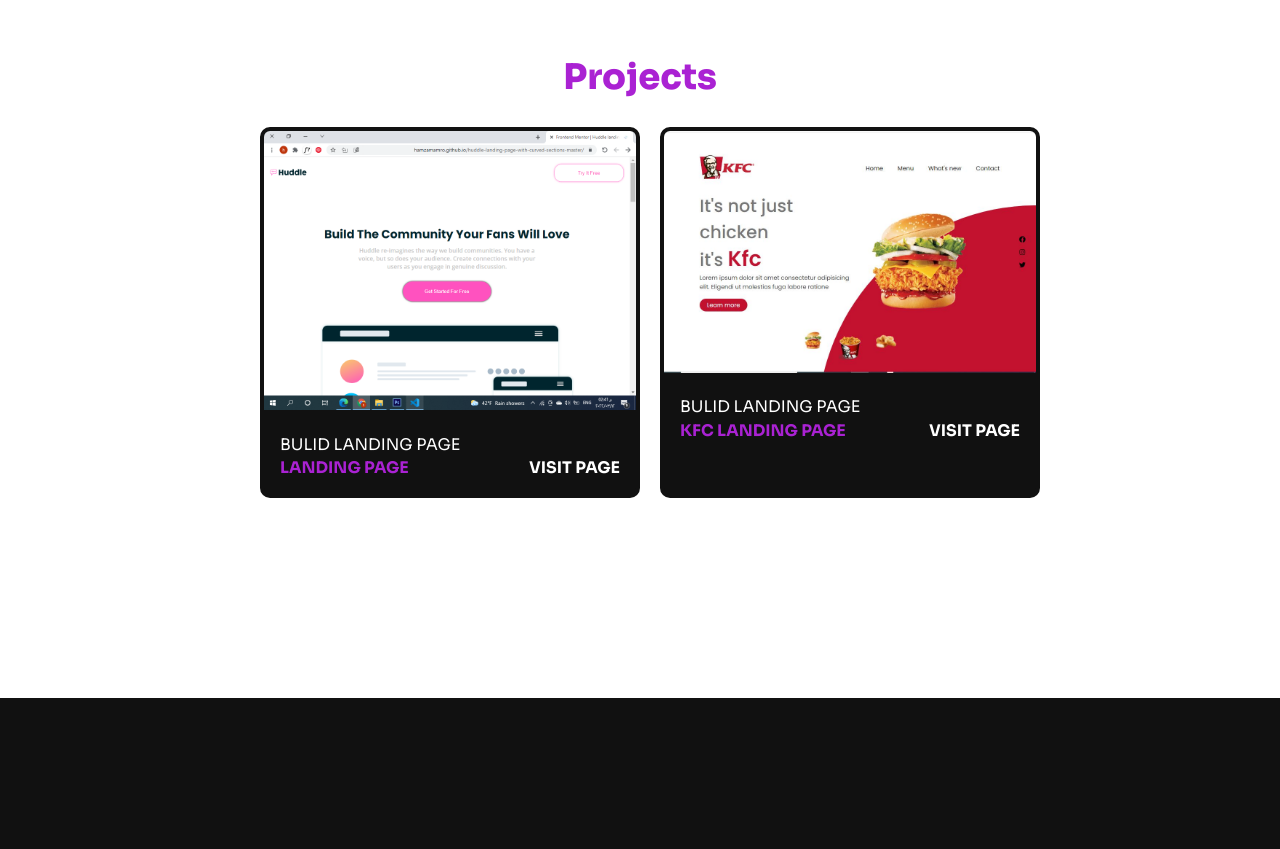
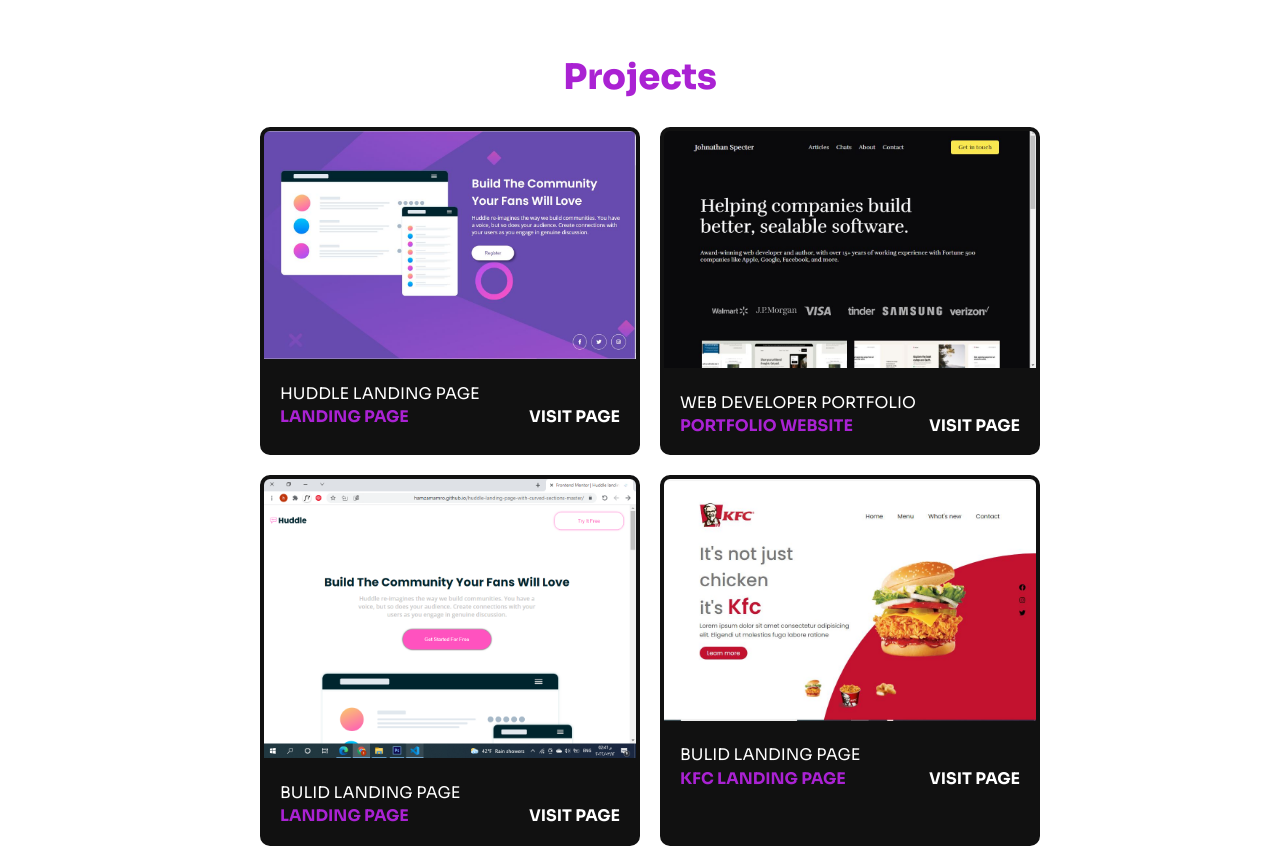
Before and after one commit to hamzamamro/portfolio-website, a plain HTML site: page index.html in a window 1280 px wide. Shown: the part 2500-3349 px from the top of the page. Drawn offline with Linux system fonts and the light colour scheme.

Commit message:
Add files via upload

```diff
--- a/css/main.css
+++ b/css/main.css
@@ -465,6 +465,7 @@ section
     border: 4px solid #111111;
     transition: 0.7s ease;
     margin-left: 20px;
+    margin-bottom: 20px;
 }
 
 .project-card:hover
--- a/index.html
+++ b/index.html
@@ -131,6 +131,30 @@
         <div class="content">
             <div class="project-card">
                 <div class="project-img">
+                    <img src="img/project4.JPG" alt="project4-photo">
+                </div>
+                <div class="project-info">
+                    <p class="project-pra">Huddle landing page</p>
+                    <strong class="project-title">
+                        <span> Landing page</span>
+                        <a href="https://hamzamamro.github.io/huddle-landing-page-with-single-introductory-section-master/" target="_blank">Visit Page</a>
+                    </strong>
+                </div>
+            </div>
+            <div class="project-card">
+                <div class="project-img">
+                    <img src="img/project3.JPG" alt="project3-photo">
+                </div>
+                <div class="project-info">
+                    <p class="project-pra">Web developer portfolio</p>
+                    <strong class="project-title">
+                        <span> portfolio website</span>
+                        <a href="https://hamzamamro.github.io/web-developer-portfolio" target="_blank">Visit Page</a>
+                    </strong>
+                </div>
+            </div>
+            <div class="project-card">
+                <div class="project-img">
                     <img src="img/project2.png" alt="project1-photo">
                 </div>
                 <div class="project-info">
```
Also changed, not shown: img/project3.JPG (added), img/project4.JPG (added).
